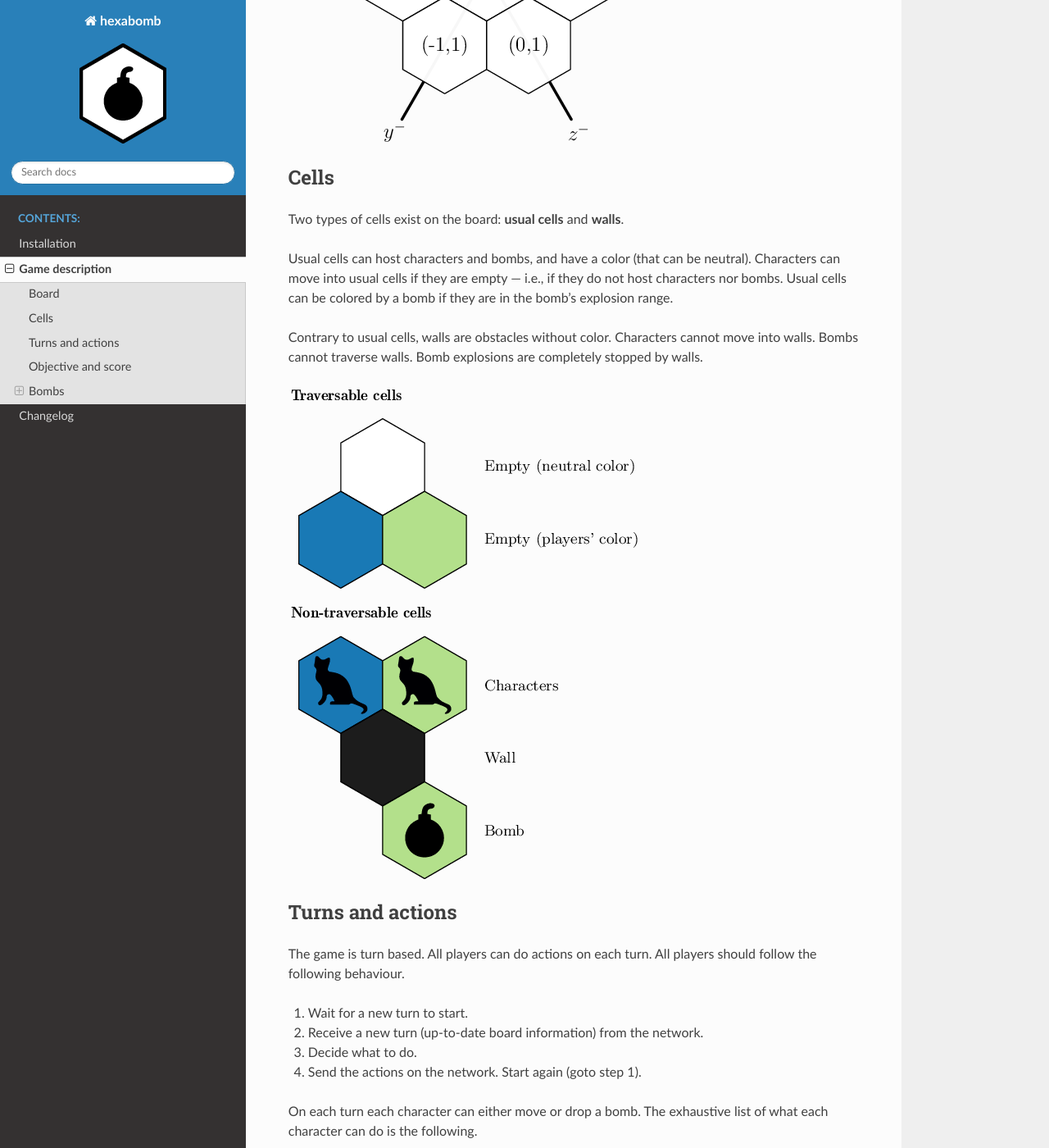
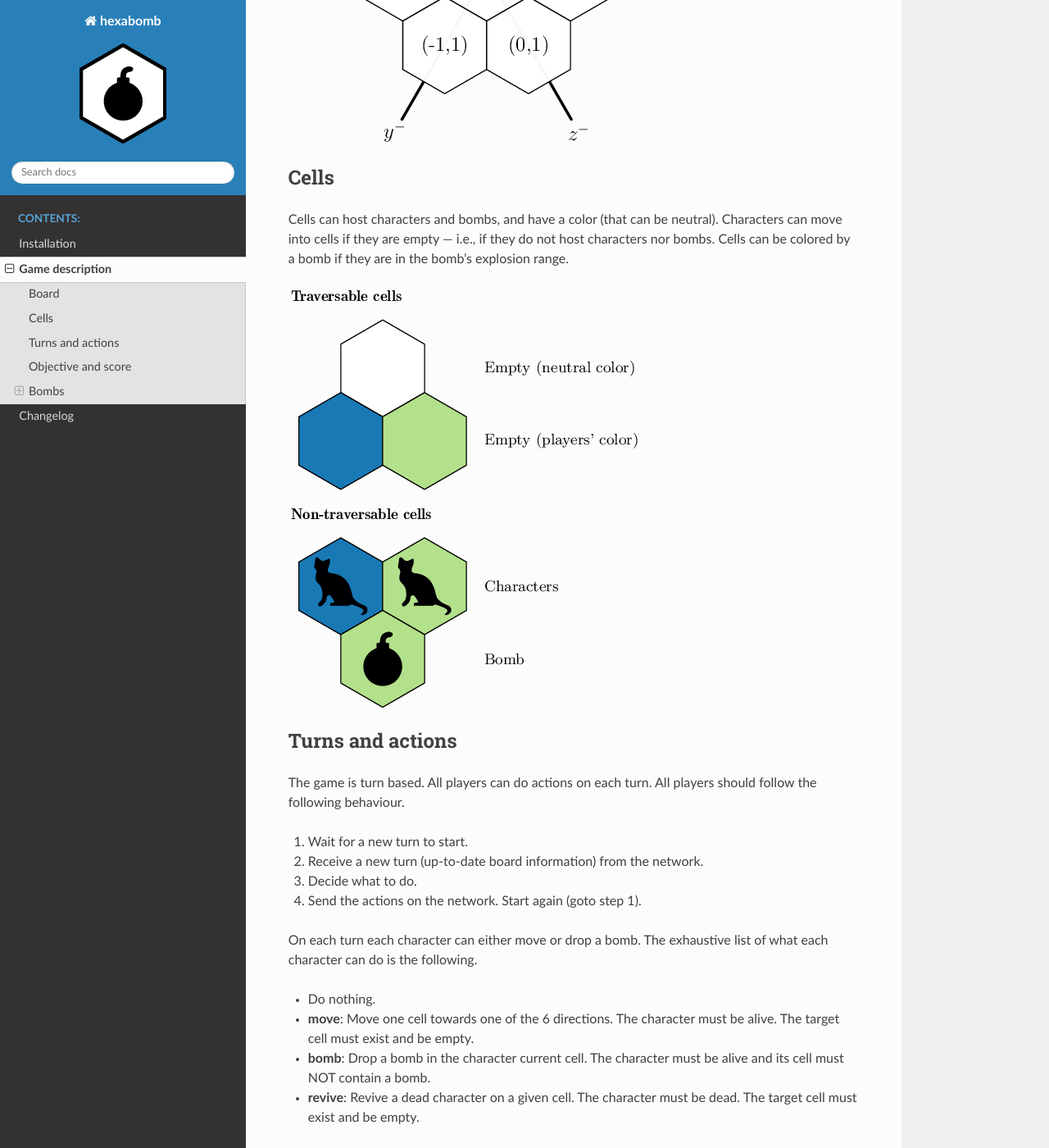
Before and after one commit to netorcai/hexabomb, a Sphinx documentation site: the page built from docs/game.rst, in a window 1280 px wide and 1400 px high, scrolled down 1671 px. Shown: the whole window at 82% size. Built offline with Sphinx 7.4.7 and the Read the Docs theme 2.0.0, drawn with Linux system fonts in a browser that asks for light colours; some of the changed text lies outside the part shown.

Commit message:
[doc] remove walls

```diff
--- a/docs/game.rst
+++ b/docs/game.rst
@@ -54,16 +54,9 @@ and that going into a given direction always results in the same coordinate tran
 
 Cells
 -----
-Two types of cells exist on the board: **usual cells** and **walls**.
-
-Usual cells can host characters and bombs, and have a color (that can be neutral).
-Characters can move into usual cells if they are empty — i.e., if they do not host characters nor bombs.
-Usual cells can be colored by a bomb if they are in the bomb's explosion range.
-
-Contrary to usual cells, walls are obstacles without color.
-Characters cannot move into walls.
-Bombs cannot traverse walls.
-Bomb explosions are completely stopped by walls.
+Cells can host characters and bombs, and have a color (that can be neutral).
+Characters can move into cells if they are empty — i.e., if they do not host characters nor bombs.
+Cells can be colored by a bomb if they are in the bomb's explosion range.
 
 .. image:: img/cell_types.png
    :scale: 100 %
@@ -84,11 +77,11 @@ The exhaustive list of what each character can do is the following.
 
 - Do nothing.
 - **move**: Move one cell towards one of the 6 directions.
-  The character must be alive and the target cell must be empty.
+  The character must be alive. The target cell must exist and be empty.
 - **bomb**: Drop a bomb in the character current cell.
   The character must be alive and its cell must NOT contain a bomb.
 - **revive**: Revive a dead character on a given cell.
-  The character must be dead and the target cell must be empty.
+  The character must be dead. The target cell must exist and be empty.
 
 hexabomb will apply the players' decisions in best effort.
 In case of conflicts, the faster player is priority.
@@ -123,7 +116,7 @@ Upon explosion, bombs color the cells of their explosion area with the color
 of the player that dropped the bomb — killing any character and exploding any bomb present in the explosion area.
 
 Bombs explode in straight lines in all 6 directions and cover up to *range*
-cells in each direction. A line is stopped if it encounters a wall — or after *range* cells have been covered.
+cells in each direction. A line is stopped if it encounters a non-existing cell — or after *range* cells have been covered.
 
 The animation below shows a simple game scenario involving a bomb.
 
```
Also changed, not shown: docs/img/board_example.png, docs/img/cell_types.png, docs/img/explosion.gif, docs/img/explosion_chain_reaction.gif, docs/img/explosion_simultaneous.gif, docs/img/logo.png, docs/img/offsets.png, 6 other files.
